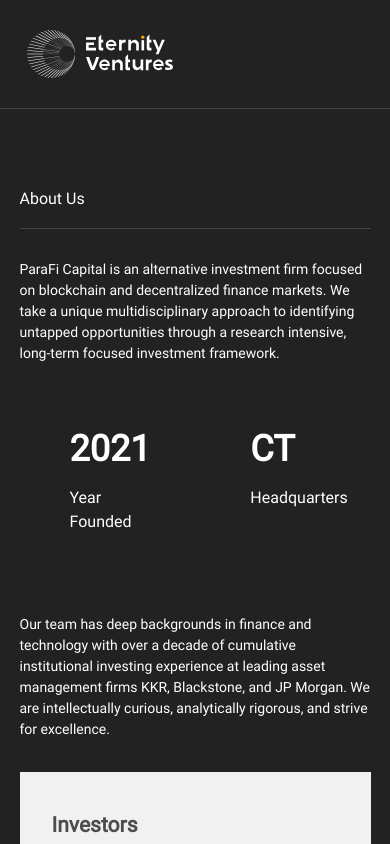
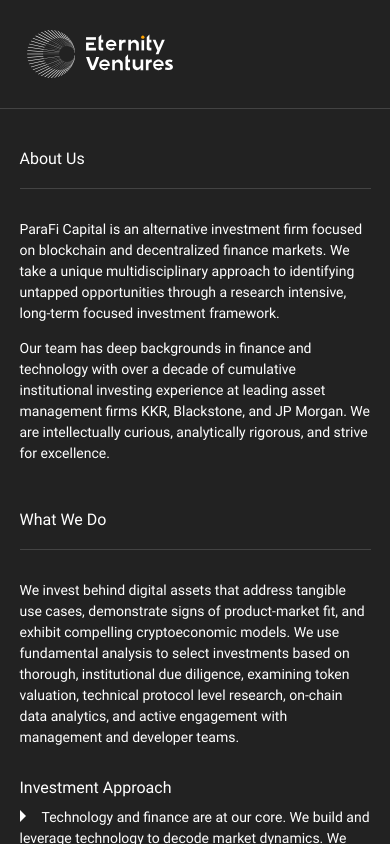
Before and after one commit to ghxstGoat111/landingpage, a React (Create React App) app: page / in a window 390 px wide. Shown: the top 844 px of the page. Built offline with nearby package versions, Linux system fonts and the light colour scheme.

Commit message:
Update App.css

```diff
--- a/src/App.css
+++ b/src/App.css
@@ -168,7 +168,8 @@
 @media screen and (max-width: 476px) {
   h2 {
     font-size: 16px;
-    margin-top: 50px;
+    margin-top: 10px;
+    padding-top: 2rem;
   }
   p {
     font-size: 14px;
@@ -204,6 +205,12 @@
   .header-container .App-logo {
     height: 3rem;
   }
+  .block {
+    display: none;
+  }
+  .black {
+    display: none;
+  }
 }
 @media screen and (min-width: 768px) {
   .container {
```
